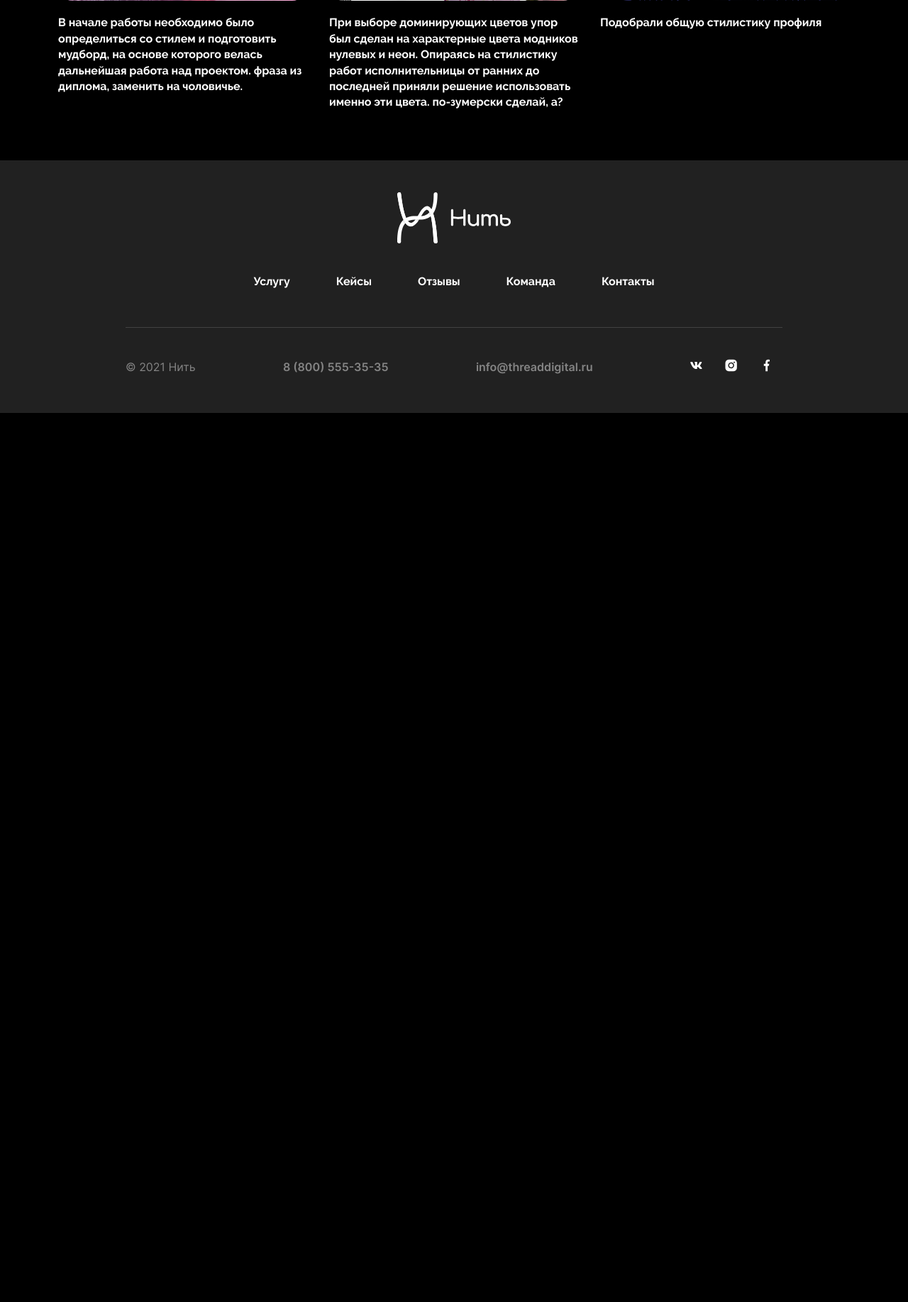
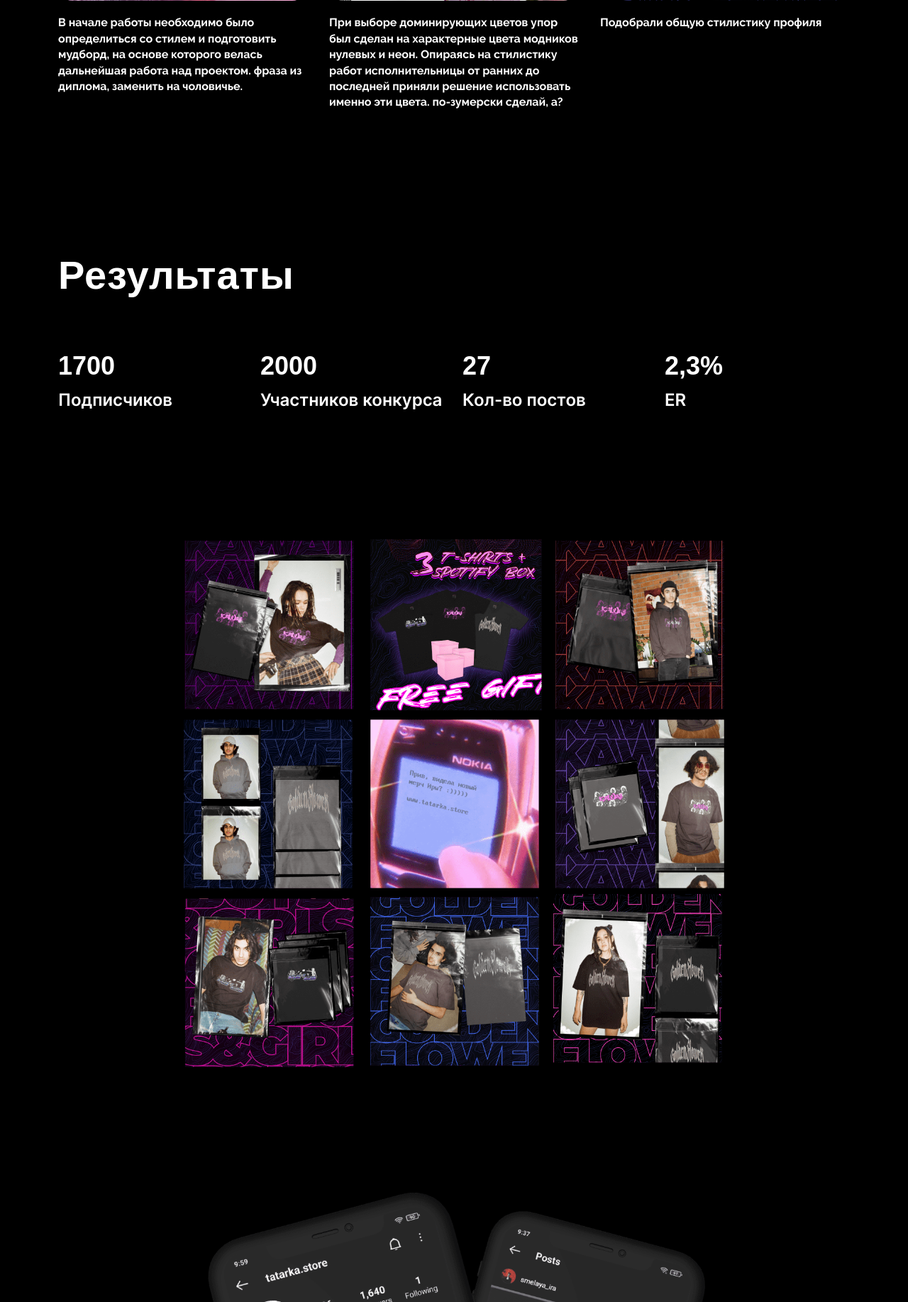
Before and after one commit to acr0matic/threaddigital, a PHP site: page /case.php in a window 1280 px wide. Shown: the part 4665-6500 px from the top of the page at 71% size. Before the commit the page ends 5247 px from the top, so only its background shows below. Run offline with PHP 8.4, Linux system fonts and the light colour scheme; style sheets or scripts are compiled from the project's sources; some web fonts are replaced.

Commit message:
feat: верстка "результаты"

```diff
--- a/src/case.php
+++ b/src/case.php
@@ -203,6 +203,71 @@
     </div>
     <!-- /.container -->
   </section>
+
+  <section id="result" class="section">
+    <div class="container">
+      <h2 class="section__title">Результаты</h2>
+
+      <div class="result">
+        <div class="result__numbers result-numbers">
+          <div class="row">
+            <div class="col-3">
+              <div class="result-numbers__item">
+                <h3 class="result-numbers__digit">1700</h3>
+                <p class="result-numbers__description">Подписчиков</p>
+              </div>
+              <!-- /.result-numbers__item -->
+            </div>
+            <!-- /.col-3 -->
+
+            <div class="col-3">
+              <div class="result-numbers__item">
+                <h3 class="result-numbers__digit">2000</h3>
+                <p class="result-numbers__description">Участников конкурса</p>
+              </div>
+              <!-- /.result-numbers__item -->
+            </div>
+            <!-- /.col-3 -->
+
+            <div class="col-3">
+              <div class="result-numbers__item">
+                <h3 class="result-numbers__digit">27</h3>
+                <p class="result-numbers__description">Кол-во постов</p>
+              </div>
+              <!-- /.result-numbers__item -->
+            </div>
+            <!-- /.col-3 -->
+
+            <div class="col-3">
+              <div class="result-numbers__item">
+                <h3 class="result-numbers__digit">2,3%</h3>
+                <p class="result-numbers__description">ER</p>
+              </div>
+              <!-- /.result-numbers__item -->
+            </div>
+            <!-- /.col-3 -->
+          </div>
+          <!-- /.row -->
+        </div>
+        <!-- /.result__numbers result-numbers -->
+
+        <div class="result__images result-images">
+          <div class="result-images__picture">
+            <img src="img/page/case/result/1.png" alt="" class="result-images__photo">
+          </div>
+          <!-- /.result-images__picture -->
+
+          <div class="result-images__picture">
+            <img src="img/page/case/result/2.png" alt="" class="result-images__photo">
+          </div>
+          <!-- /.result-images__picture -->
+        </div>
+        <!-- /.result__images result-images -->
+      </div>
+      <!-- /.result -->
+    </div>
+    <!-- /.container -->
+  </section>
 </main>
 
 <?php include_once 'partials/footer.php' ?>
--- a/src/scss/layout/_layout.scss
+++ b/src/scss/layout/_layout.scss
@@ -22,3 +22,4 @@
 @import "pages/case/task";
 @import "pages/case/solution";
 @import "pages/case/stages";
+@import "pages/case/result/main";
--- /dev/null
+++ b/src/scss/layout/pages/case/result/_main.scss
@@ -0,0 +1,3 @@
+@import "result";
+@import "result-images";
+@import "result-numbers";
--- /dev/null
+++ b/src/scss/layout/pages/case/result/_result-images.scss
@@ -0,0 +1,11 @@
+.result-images {
+  &__photo {
+    width: 100%;
+  }
+
+  &__picture {
+    &:not(:last-child) {
+      margin-bottom: 80px;
+    }
+  }
+}
--- /dev/null
+++ b/src/scss/layout/pages/case/result/_result-numbers.scss
@@ -0,0 +1,28 @@
+.result-numbers {
+  margin-bottom: 180px;
+
+  font-feature-settings: 'pnum' on, 'lnum' on;
+
+  &__item {
+
+  }
+
+  &__digit {
+    margin-bottom: 20px;
+    font-size: $font-size-4;
+
+    @include breakpoint($breakpoint-computer) {
+      margin-bottom: 10px;
+      font-size: $font-size-5;
+    }
+  }
+
+  &__description {
+    font-size: $font-size-6;
+    font-weight: $weight-medium;
+
+    @include breakpoint($breakpoint-computer) {
+      font-size: $font-size-8;
+    }
+  }
+}
--- /dev/null
+++ b/src/scss/layout/pages/case/result/_result.scss
@@ -0,0 +1,3 @@
+.result {
+
+}
```
Also changed, not shown: src/img/page/case/result/1.png (added), src/img/page/case/result/2.png (added).
